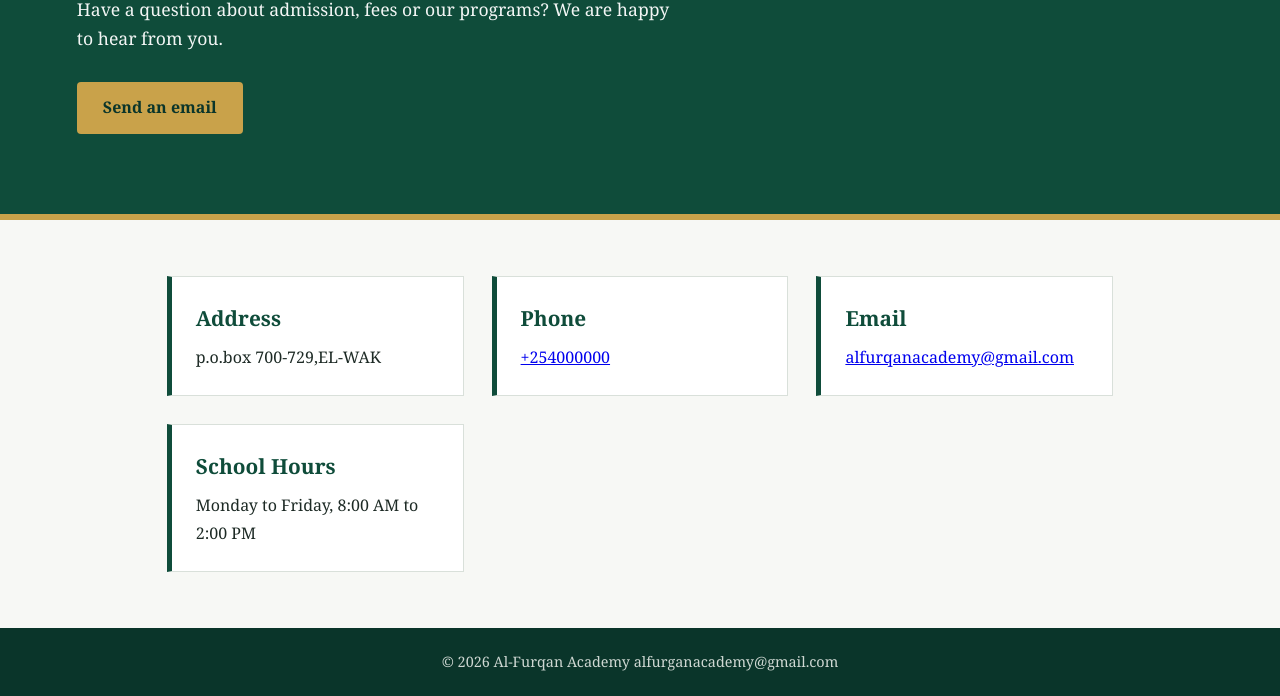
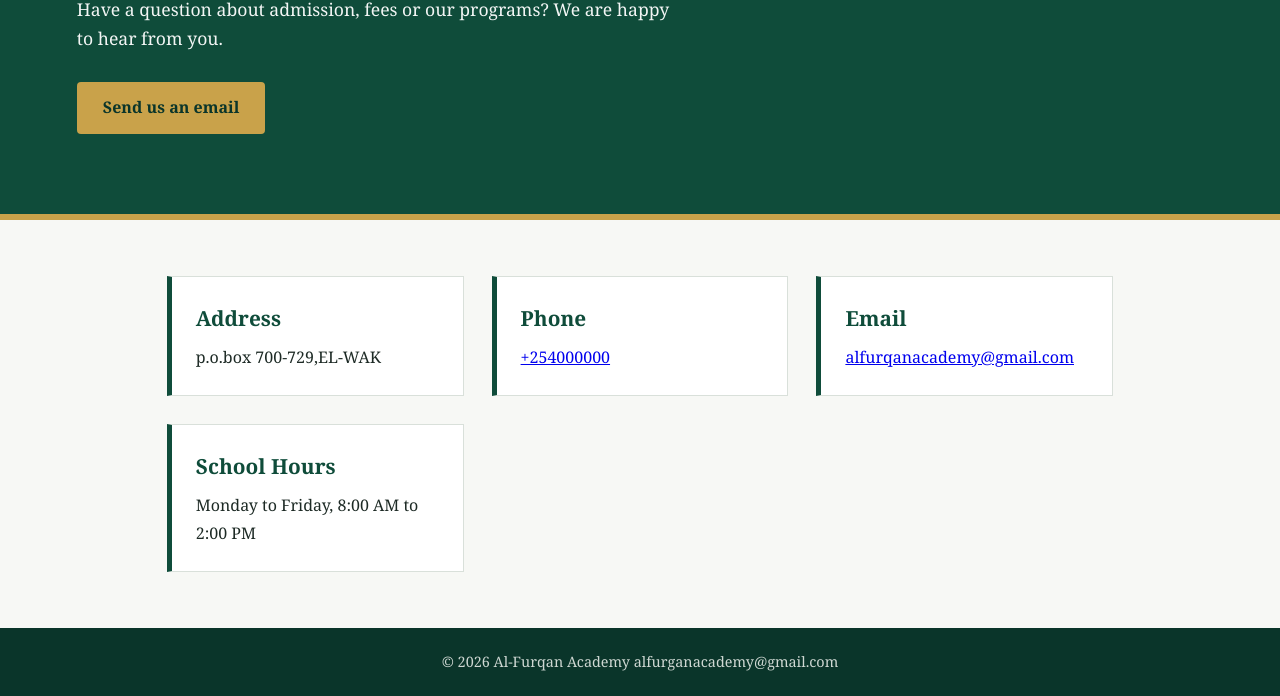
Before and after one commit to abdisitarhussein64-alt/Al-furqan-academy, a plain HTML site: page contact.html in a window 1280 px wide. Shown: the part 223-919 px from the top of the page. Drawn offline with Linux system fonts and the light colour scheme.

Commit message:
Add files via upload

```diff
--- a/contact.html
+++ b/contact.html
@@ -24,7 +24,7 @@
 <section class="hero">
   <h1>Contact Us</h1>
   <p>Have a question about admission, fees or our programs? We are happy to hear from you.</p>
-  <a class="btn" href="mailto info alfurqanacademy@gmail.com">Send an email</a>
+  <a class="btn" href="mailto:info@example.com">Send us an email</a>
 </section>
 
 <main>
```
